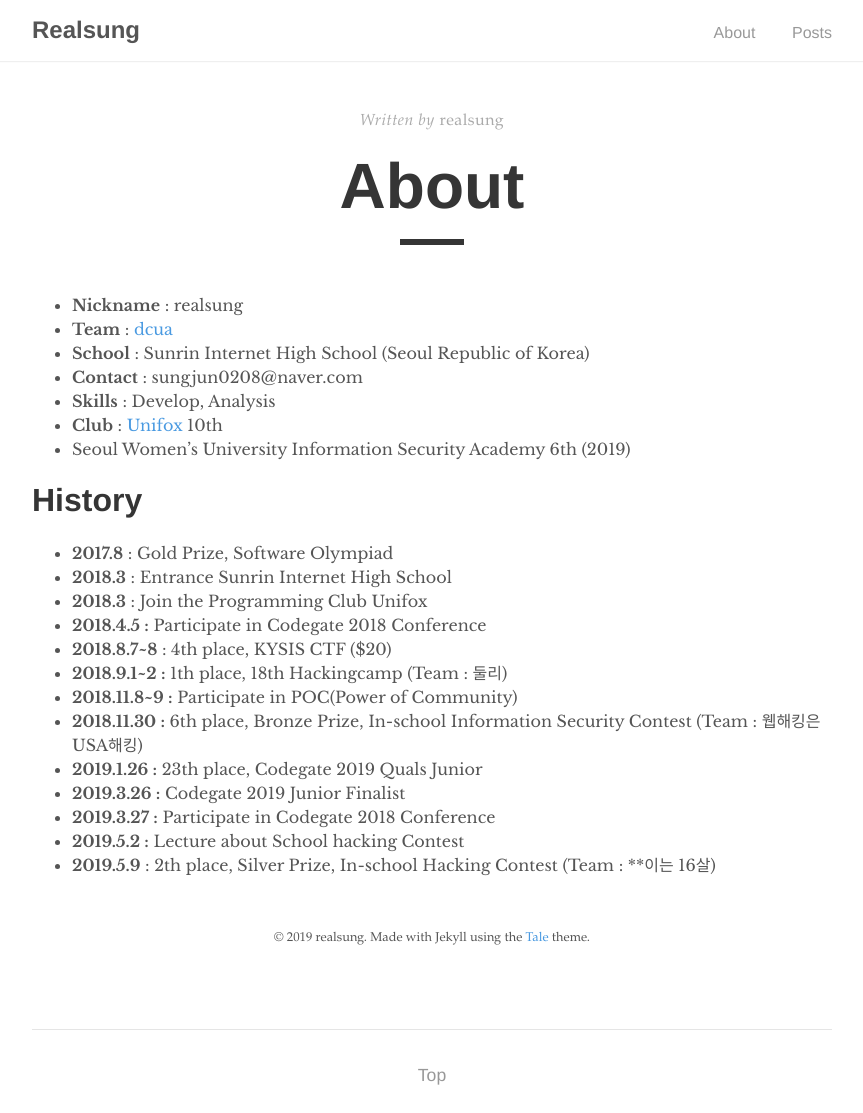
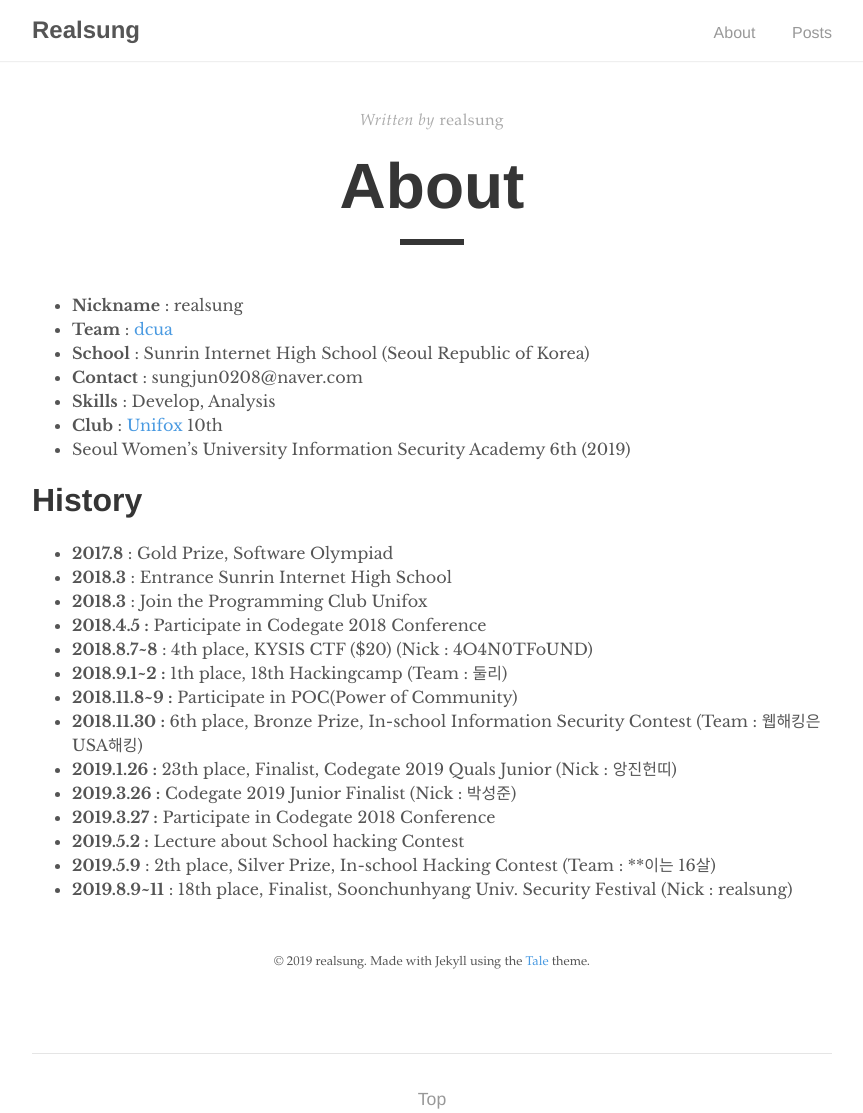
Before and after one commit to realsung/realsung.github.io_backup, a Jekyll site: the page built from about.md, in a window 1280 px wide. Shown: the whole page, without its empty margins (208-1071 px from the left). Built offline with Jekyll 4.4.1, drawn with Linux system fonts in a browser that asks for light colours; before the commit the page ends 1089 px from its top, so only the background shows below that.

Commit message:
update Soonchunhyang Univ quals

```diff
--- a/about.md
+++ b/about.md
@@ -18,12 +18,13 @@ permalink: /about/
 - __2018.3__ : Entrance Sunrin Internet High School
 - __2018.3__ :  Join the Programming Club Unifox
 - **2018.4.5 :** Participate in Codegate 2018 Conference
-- __2018.8.7~8__ : 4th place, KYSIS CTF ($20)
+- __2018.8.7~8__ : 4th place, KYSIS CTF ($20) (Nick : 4O4N0TFoUND)
 - **2018.9.1~2 :** 1th place, 18th Hackingcamp (Team : 둘리)
 - **2018.11.8~9 :** Participate in POC(Power of Community)
 - **2018.11.30 :** 6th place, Bronze Prize, In-school Information Security Contest (Team : 웹해킹은USA해킹)
-- **2019.1.26 :** 23th place, Codegate 2019 Quals Junior
-- **2019.3.26 :** Codegate 2019 Junior Finalist
+- **2019.1.26 :** 23th place, Finalist, Codegate 2019 Quals Junior (Nick : 앙진헌띠)
+- **2019.3.26 :** Codegate 2019 Junior Finalist (Nick : 박성준)
 - **2019.3.27 :** Participate in Codegate 2018 Conference
 - **2019.5.2 :** Lecture about School hacking Contest
 - **2019.5.9** : 2th place, Silver Prize, In-school Hacking Contest (Team : **이는 16살)
+- __2019.8.9~11__ : 18th place, Finalist, Soonchunhyang Univ. Security Festival (Nick : realsung)
```
